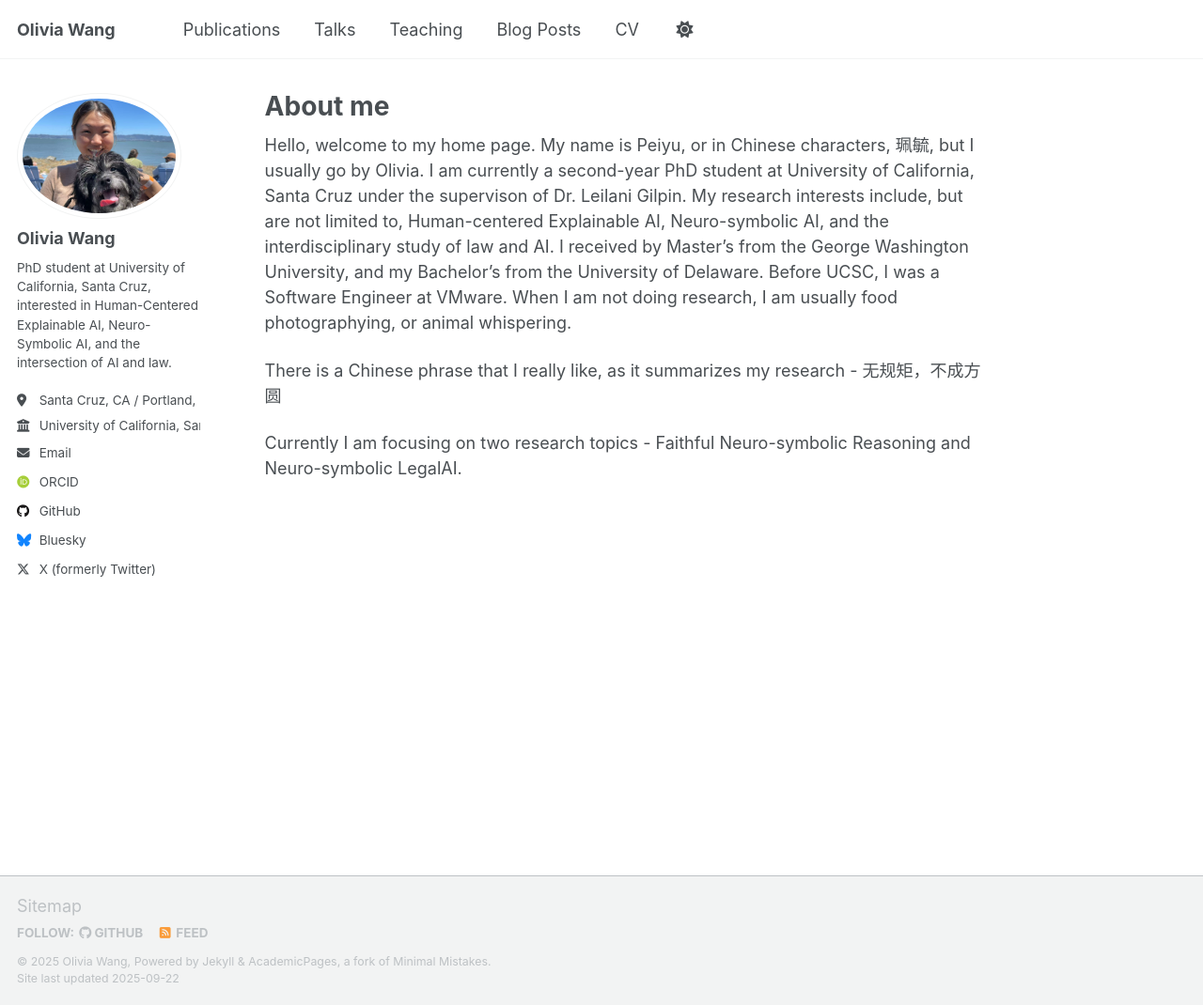
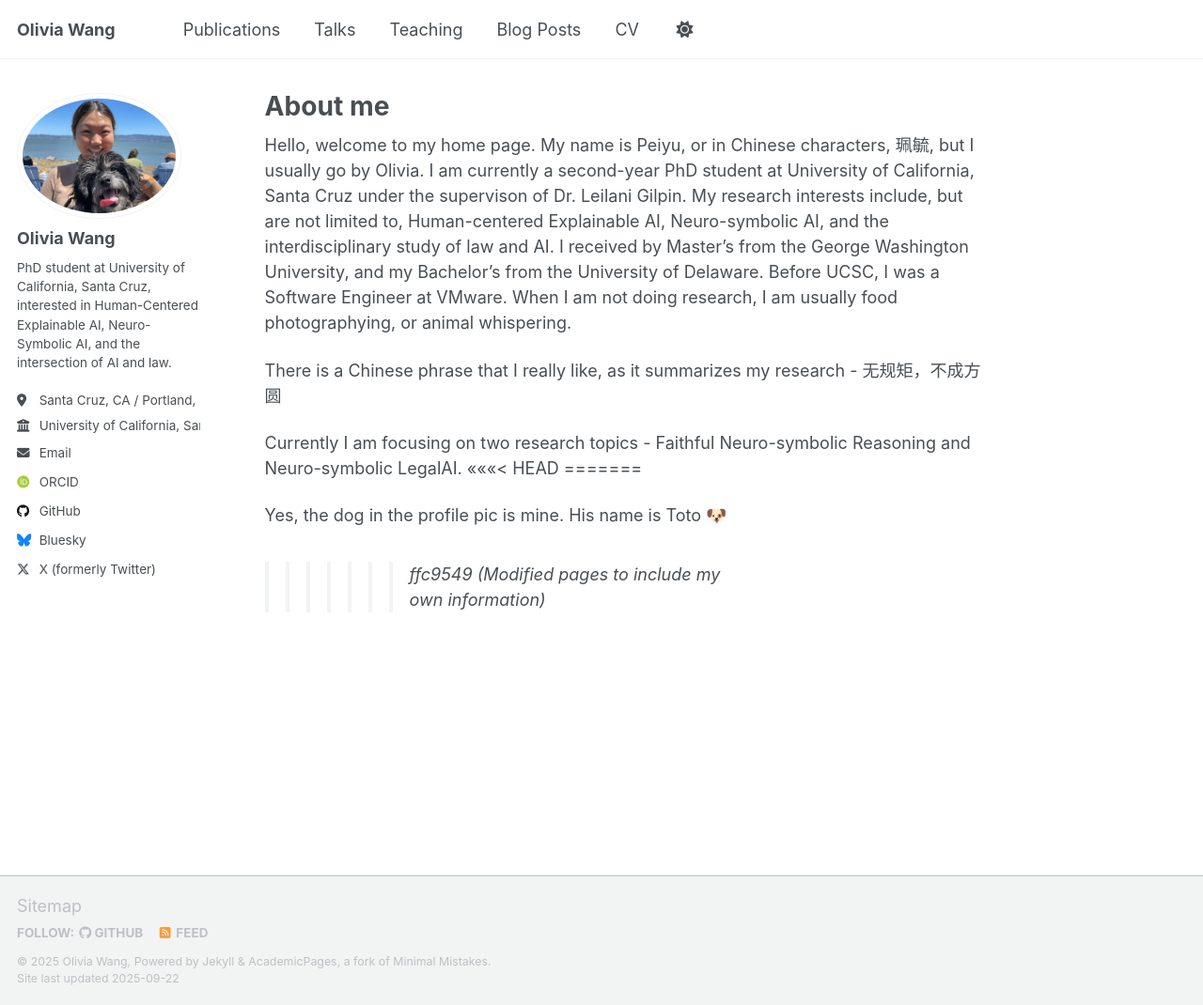
Before and after one commit to olivianxai/olivianxai.github.io, a Jekyll site: the page built from _pages/about.md, in a window 1280 px wide and 1070 px high. Shown: the whole window at 94% size. Built offline with Jekyll 4.4.1, drawn with Linux system fonts in a browser that asks for light colours; some web fonts are replaced; a script that is not in the unit is left out.

Commit message:
Modified pages to include my own information

```diff
--- a/_pages/about.md
+++ b/_pages/about.md
@@ -15,3 +15,8 @@ There is a Chinese phrase that I really like, as it summarizes my research - 无
 
 
 Currently I am focusing on two research topics - Faithful Neuro-symbolic Reasoning and Neuro-symbolic LegalAI.
+<<<<<<< HEAD
+=======
+
+Yes, the dog in the profile pic is mine. His name is Toto 🐶
+>>>>>>> ffc9549 (Modified pages to include my own information)
```
